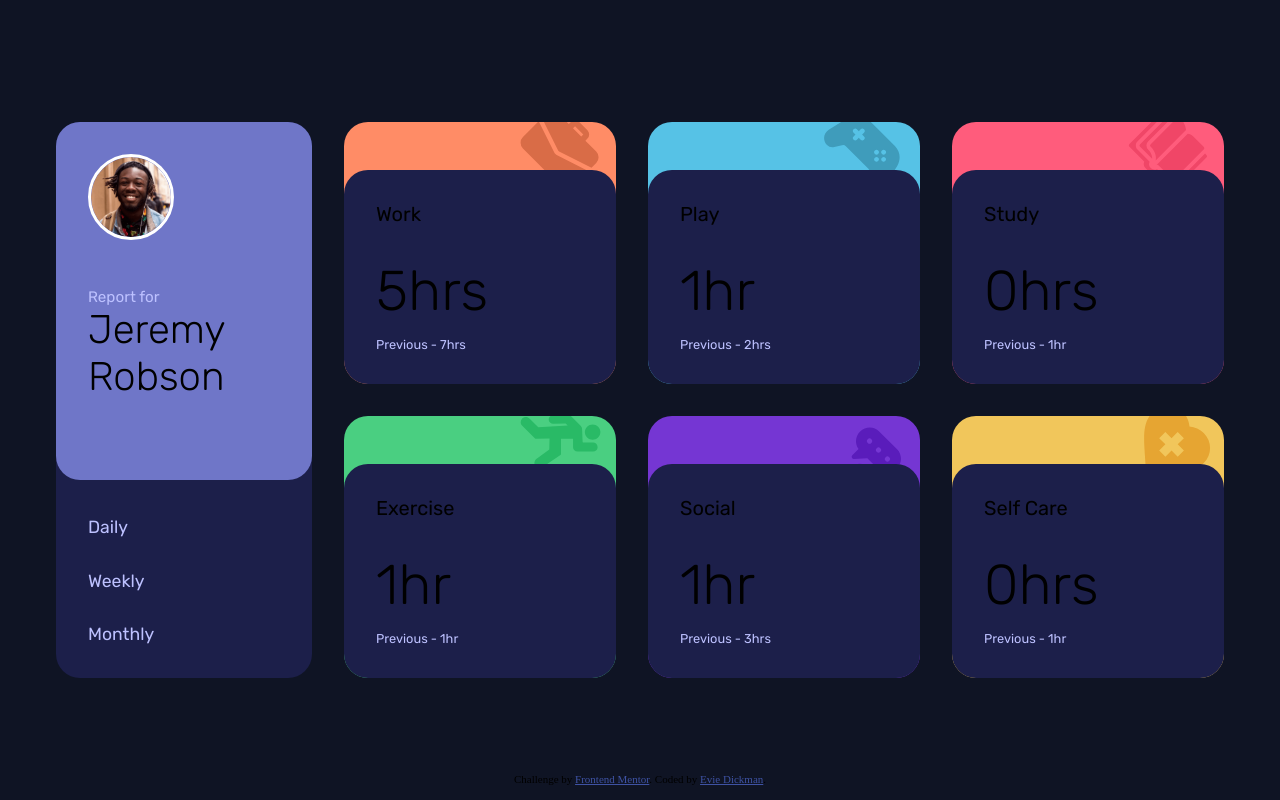
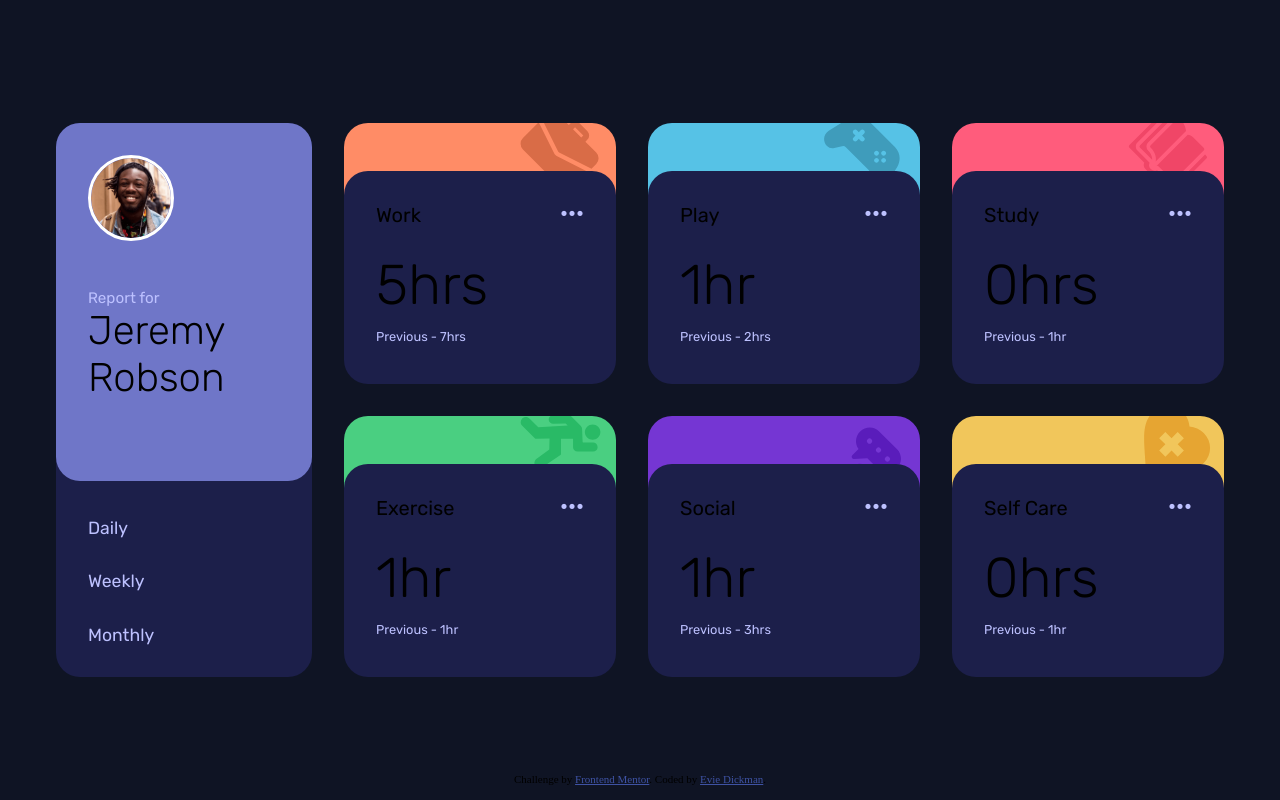
Before and after one commit to General-Evie/time-tracking-dashboard-main, a plain HTML site: page index.html in a window 1280 px wide. Drawn offline with Linux system fonts and the light colour scheme.

Commit message:
finished desktop/mobile designs

```diff
--- a/data.json
+++ b/data.json
@@ -1,4 +1,3 @@
-
 [
   {
     "title": "Work",
--- a/index.html
+++ b/index.html
@@ -35,8 +35,8 @@
 
   <section class="work">
     <div class="cards">
-      <!-- <img class="banner" src="images/icon-work.svg" alt="work"> -->
       <div class="content">
+        <div class="button">...</div>
         <h2>Work</h2>
         <div class="daily-card">
           <p class="hrs" class="daily">5hrs</p> <!-- daily -->
@@ -56,8 +56,8 @@
 
   <section class="play">
     <div class="cards">
-      <!-- <img src="images/icon-play.svg" alt="play"> -->
       <div class="content">
+        <div class="button">...</div>
         <h2>Play</h2>
         <div class="daily-card">
           <p class="hrs" class="daily">1hr</p> <!-- daily -->
@@ -77,8 +77,8 @@
 
   <section class="study">
     <div class="cards">
-      <!-- <img src="images/icon-study.svg" alt="study"> -->
       <div class="content">
+        <div class="button">...</div>
         <h2>Study</h2>
         <div class="daily-card">
           <p class="hrs" class="daily">0hrs</p> <!-- daily -->
@@ -98,8 +98,8 @@
 
   <section class="exercise">
     <div class="cards">
-      <!-- <img src="images/icon-exercise.svg" alt="exercise"> -->
       <div class="content">
+        <div class="button">...</div>
         <h2>Exercise</h2>
         <div class="daily-card">
           <p class="hrs" class="daily">1hr</p> <!-- daily -->
@@ -119,8 +119,8 @@
 
   <section class="social">
     <div class="cards">
-      <!-- <img src="images/icon-social.svg" alt="social"> -->
       <div class="content">
+        <div class="button">...</div>
         <h2>Social</h2>
         <div class="daily-card">
           <p class="hrs" class="daily">1hr</p> <!-- daily -->
@@ -140,8 +140,8 @@
 
   <section class="self">
     <div class="cards">
-      <!-- <img src="images/icon-self-care.svg" alt="self-care"> -->
       <div class="content">
+        <div class="button">...</div>
         <h2>Self Care</h2>
         <div class="daily-card">
           <p class="hrs" class="daily">0hrs</p> <!-- daily -->
--- a/main.css
+++ b/main.css
@@ -3,7 +3,7 @@ html
     display: flex;
     justify-content: center;
     align-items: center;
-    height: 300vh;
+    height: 190vh;
     background-color: hsl(226, 43%, 10%);
 
 }
@@ -38,9 +38,9 @@ h1
 h2
 {
     font-size: 1em;
+    margin-top: .5em;
+    margin-bottom: .5em;
 }
-
-
 
 h1, .hrs
 {
@@ -54,7 +54,7 @@ h2, span, nav, .prev
     font-weight: 400;
 }
 
-span, nav, .prev
+span, nav, .prev, .button
 {
     color: hsl(236, 100%, 87%);
 }
@@ -88,7 +88,7 @@ span, .prev
 
 .cards
 {
-    /* margin-bottom: 1.5em; */
+    margin-bottom: 1.5em;
 }
 
 .content
@@ -96,15 +96,38 @@ span, .prev
     background-color: hsl(235, 46%, 20%);
     padding: 1em;
     border-radius: 1em;
-    /* position: relative; */
+    position: relative;
 }
 
-/* .banner
+.button
 {
-    z-index: -1;
+    position: absolute;
+    font-size: 1.75rem;
+    font-weight: 600;
+    top: 0;
     right: 0;
-    top: 0;
-} */
+    margin-top: .6rem;
+    margin-right: 1rem;
+}
+
+.hrs
+{
+    display: flex;
+    justify-content: start;
+    align-items: center;
+    height: 2rem;
+    font-size: 1.5em;
+    margin: 0;
+}
+
+.prev
+{
+    display: flex;
+    justify-content: end;
+    align-items: center;
+    height: 2rem;
+    margin: 0;
+}
 
 .work
 {
@@ -116,6 +139,8 @@ span, .prev
     background-position-y: -.5em;
     background-position-x: 12.5em;
     background-color: hsl(15, 100%, 70%);
+    border-bottom-left-radius: 50%;
+    border-bottom-right-radius: 50%;
 }
 
 .play
@@ -127,6 +152,8 @@ span, .prev
     background-position-y: -.5em;
     background-position-x: 12.5em;
     background-color: hsl(195, 74%, 62%);
+    border-bottom-left-radius: 50%;
+    border-bottom-right-radius: 50%;
 }
 
 .study
@@ -138,6 +165,8 @@ span, .prev
     background-position-y: -.5em;
     background-position-x: 12.5em;
     background-color: hsl(348, 100%, 68%);
+    border-bottom-left-radius: 50%;
+    border-bottom-right-radius: 50%;
 }
 
 .exercise
@@ -149,6 +178,8 @@ span, .prev
     background-position-y: -.5em;
     background-position-x: 12.5em;
     background-color: hsl(145, 58%, 55%);
+    border-bottom-left-radius: 50%;
+    border-bottom-right-radius: 50%;
 }
 
 .social
@@ -160,6 +191,8 @@ span, .prev
     background-position-y: -.5em;
     background-position-x: 12.5em;
     background-color: hsl(264, 64%, 52%);
+    border-bottom-left-radius: 50%;
+    border-bottom-right-radius: 50%;
 }
 
 .self
@@ -171,12 +204,36 @@ span, .prev
     background-position-y: -.5em;
     background-position-x: 12.5em;
     background-color: hsl(43, 84%, 65%);
+    border-bottom-left-radius: 50%;
+    border-bottom-right-radius: 50%;
+}
+
+li:hover,
+li:focus,
+.button:hover,
+.button:focus
+{
+    cursor: pointer;
+    color: #fff;
+}
+
+.content:hover,
+.content:focus
+{
+    cursor: pointer;
+    background-color: hsl(235, 45%, 61%);
+}
+
+.daily-card
+{
+    columns: 2;
 }
 
 .monthly-card
 {
     display: none;
 }
+
 .weekly-card
 {
     display: none;
@@ -193,7 +250,7 @@ span, .prev
 .attribution
 {
     position: absolute;
-    bottom: 0;
+    bottom: -88vh;
     left: 0;
     right: 0;
     margin: 15px;
@@ -250,6 +307,11 @@ span, .prev
         margin-top: 1.65em;
     }
 
+    .cards
+    {
+        margin: 0;
+    }
+
     .profile
     {
         display: grid;
@@ -273,6 +335,16 @@ span, .prev
         border-radius: 1.5em;
     }
 
+    .button
+    {
+        font-size: 2rem;
+        font-weight: 600;
+        top: 0;
+        right: 0;
+        margin-top: 1rem;
+        margin-right: 2rem;
+    }
+
     .hrs
     {
         font-size: 3.5rem;
@@ -282,6 +354,8 @@ span, .prev
 
     .prev
     {
+        justify-content: start;
+        margin-top: 1.2rem;
         margin-bottom: 0;
     }
 
@@ -298,6 +372,8 @@ span, .prev
         background-position-y: -.7em;
         background-position-x: 11em;
         border-radius: 1.5em;
+        border-bottom-left-radius: 50%;
+        border-bottom-right-radius: 50%;
     }
 
     .play
@@ -307,6 +383,8 @@ span, .prev
         background-position-y: -.5em;
         background-position-x: 11em;
         border-radius: 1.5em;
+        border-bottom-left-radius: 50%;
+        border-bottom-right-radius: 50%;
     }
 
     .study
@@ -316,6 +394,8 @@ span, .prev
         background-position-y: -.7em;
         background-position-x: 11em;
         border-radius: 1.5em;
+        border-bottom-left-radius: 50%;
+        border-bottom-right-radius: 50%;
     }
 
     .exercise
@@ -325,6 +405,8 @@ span, .prev
         background-position-y: -.1em;
         background-position-x: 11em;
         border-radius: 1.5em;
+        border-bottom-left-radius: 50%;
+        border-bottom-right-radius: 50%;
     }
 
     .social
@@ -334,6 +416,8 @@ span, .prev
         background-position-y: .4em;
         background-position-x: 11.5em;
         border-radius: 1.5em;
+        border-bottom-left-radius: 50%;
+        border-bottom-right-radius: 50%;
     }
 
     .self
@@ -343,6 +427,18 @@ span, .prev
         background-position-y: -.7em;
         background-position-x: 12em;
         border-radius: 1.5em;
+        border-bottom-left-radius: 50%;
+        border-bottom-right-radius: 50%;
+    }
+
+    .daily-card
+    {
+        columns: 1;
+    }
+
+    .attribution
+    {
+        bottom: 0;
     }
 
     #Ppic
```
